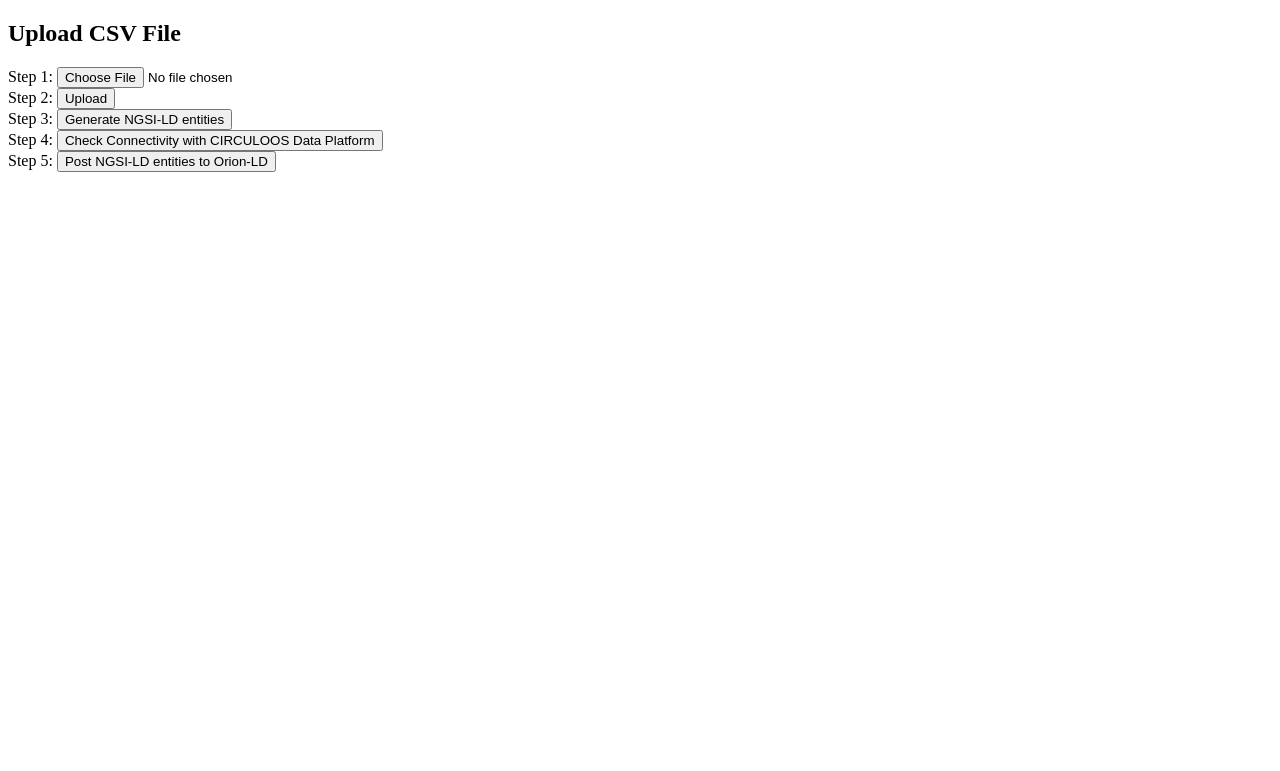
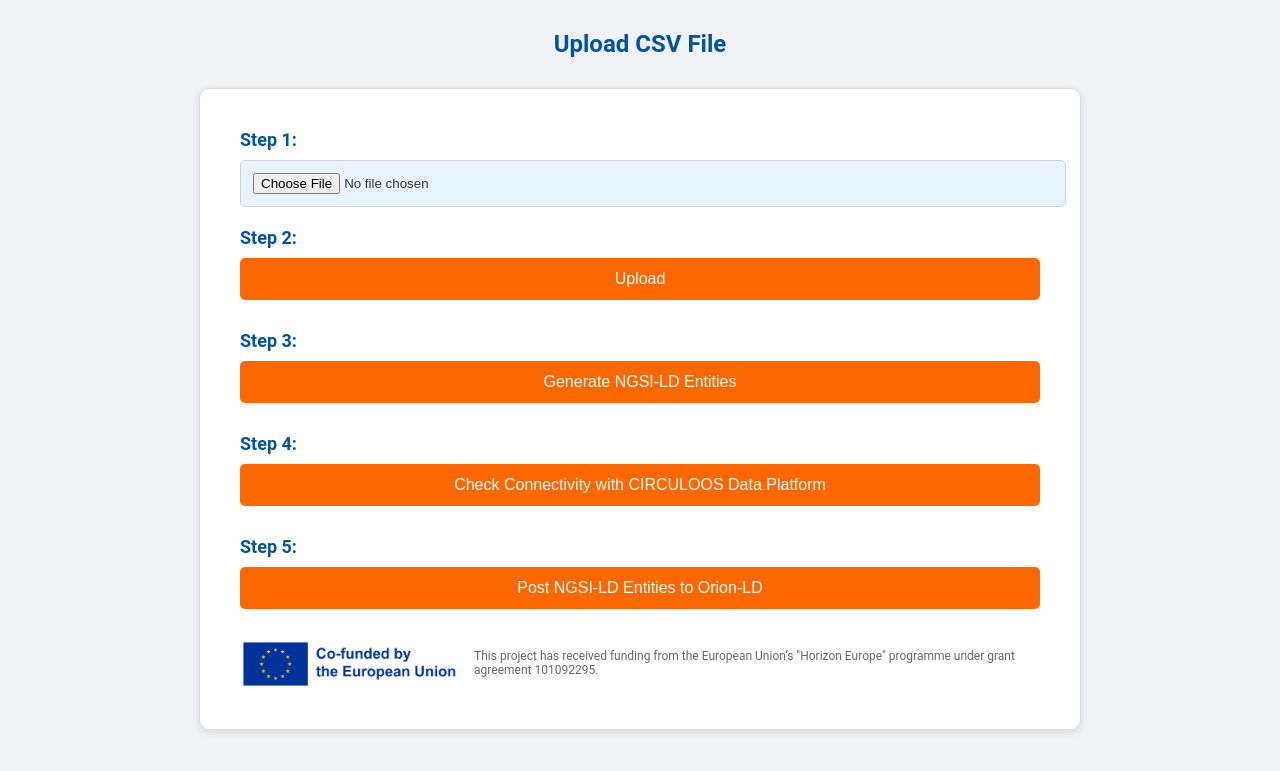
Before and after one commit to european-dynamics-rnd/circuloos-data-platform, a Flask app: page / in a window 1280 px wide. Shown: the top 771 px of the page. Run offline with Flask 3, Linux system fonts and the light colour scheme.

Commit message:
update the template

```diff
--- a/csv_NGSILD_Agent/templates/upload.html
+++ b/csv_NGSILD_Agent/templates/upload.html
@@ -4,23 +4,126 @@
 <head>
     <title>Upload CSV File</title>
     <style>
+        /* General Styles */
+        body {
+            font-family: 'Roboto', sans-serif;
+            background-color: #f0f2f5;
+            /* Light grey background */
+            margin: 0;
+            padding: 0;
+            color: #333;
+        }
+
+        h2 {
+            text-align: center;
+            margin-top: 30px;
+            color: #00549F;
+            /* Deep blue from CIRCULOOS site */
+        }
+
+        /* Container */
+        .container {
+            width: 80%;
+            max-width: 800px;
+            margin: 30px auto;
+            background-color: #fff;
+            padding: 40px;
+            box-shadow: 0 2px 8px rgba(0, 0, 0, 0.1);
+            border-radius: 10px;
+            border: 1px solid #dcdcdc;
+        }
+
+        /* Form Styles */
+        form {
+            margin-bottom: 30px;
+        }
+
+        .form-group {
+            margin-bottom: 20px;
+        }
+
+        .step-label {
+            font-size: 18px;
+            font-weight: bold;
+            margin-bottom: 10px;
+            display: block;
+            color: #00549F;
+            /* Deep blue */
+        }
+
+        input[type="file"] {
+            display: block;
+            width: 100%;
+            padding: 12px;
+            margin-top: 5px;
+            border: 1px solid #ced4da;
+            border-radius: 5px;
+            background-color: #e7f3ff;
+            /* Light blue background */
+        }
+
+        input[type="submit"] {
+            background-color: #FF6800;
+            /* Orange from CIRCULOOS site */
+            color: #ffffff;
+            border: none;
+            padding: 12px 20px;
+            font-size: 16px;
+            cursor: pointer;
+            border-radius: 5px;
+            width: 100%;
+        }
+
+        input[type="submit"]:hover {
+            background-color: #ff7e29;
+            /* Lighter orange on hover */
+        }
+
+        /* Preformatted Text */
         pre {
             white-space: pre-wrap;
-            /* Since CSS 2.1 */
-            white-space: -moz-pre-wrap;
-            /* Mozilla, since 1999 */
-            white-space: -pre-wrap;
-            /* Opera 4-6 */
-            white-space: -o-pre-wrap;
-            /* Opera 7 */
             word-wrap: break-word;
-            /* Internet Explorer 5.5+ */
-            background-color: #f4f4f4;
-            padding: 10px;
-            border: 1px solid #ddd;
+            background-color: #f0f2f5;
+            /* Light grey */
+            padding: 15px;
             border-radius: 5px;
+            border: 1px solid #ced4da;
+            color: #212529;
+        }
+
+        /* Footer and Message */
+        .message {
+            font-size: 16px;
+            color: #00549F;
+            font-weight: bold;
+        }
+
+        /* Button Focus and Hover */
+        input[type="submit"]:focus {
+            outline: none;
+            box-shadow: 0 0 0 2px #ff7e29;
+            /* Orange shadow on focus */
+        }
+
+        /* Funding Text */
+        .funding-text {
+            font-size: 12px;
+            color: #666;
+            margin-top: 10px;
+        }
+
+        /* Responsive Design */
+        @media (max-width: 576px) {
+            .container {
+                padding: 20px;
+            }
+
+            input[type="submit"] {
+                font-size: 14px;
+            }
         }
     </style>
+    <!-- Include jQuery -->
     <script src="https://ajax.googleapis.com/ajax/libs/jquery/3.5.1/jquery.min.js"></script>
     <script>
         $(document).ready(function () {
@@ -40,20 +143,17 @@
                 });
             });
 
-            // Handle the Post NGSI-LD form submission with AJAX
             $('form#checkConnectivity').submit(function (e) {
-                e.preventDefault(); // Prevent the form from submitting normally
+                e.preventDefault();
 
                 $.ajax({
                     url: '/check-connectivity',
                     type: 'POST',
                     success: function (response) {
-                        // Construct the message to display
                         let message = 'Responses: ' + response.responses;
                         if (response.error) {
                             message += '\nError: ' + response.error;
                         }
-                        // Show the message in a popup
                         alert(message);
                     },
                     error: function (xhr, status, error) {
@@ -67,35 +167,53 @@
 
 <body>
     <h2>Upload CSV File</h2>
+    <div class="container">
         <form id="fileUploadForm" method="post" enctype="multipart/form-data">
-        <div>
-            Step 1: <input type="file" name="file" accept=".csv">
+            <div class="form-group">
+                <label class="step-label">Step 1:</label>
+                <input type="file" name="file" accept=".csv">
             </div>
-        <div>
-            Step 2: <input type="submit" value="Upload">
+            <div class="form-group">
+                <label class="step-label">Step 2:</label>
+                <input type="submit" value="Upload">
             </div>
         </form>
 
-    <!-- New button for generating NGSI-LD entities -->
-    <form method="post" action="/generate-ngsi-ld" action="/">
-        Step 3: <input type="submit" value="Generate NGSI-LD entities">
+        <!-- Button for generating NGSI-LD entities -->
+        <form method="post" action="/generate-ngsi-ld">
+            <div class="form-group">
+                <label class="step-label">Step 3:</label>
+                <input type="submit" value="Generate NGSI-LD Entities">
+            </div>
         </form>
 
-    <!-- New button to check endpoint connectivity -->
+        <!-- Button to check endpoint connectivity -->
         <form id="checkConnectivity" method="post">
-        Step 4: <input type="submit" value="Check Connectivity with CIRCULOOS Data Platform">
+            <div class="form-group">
+                <label class="step-label">Step 4:</label>
+                <input type="submit" value="Check Connectivity with CIRCULOOS Data Platform">
+            </div>
         </form>
 
-    <!-- New button for generating NGSI-LD entities -->
+        <!-- Button for posting NGSI-LD entities -->
         <form method="post" action="/post-ngsi-ld">
-        Step 5: <input type="submit" value="Post NGSI-LD entities to Orion-LD">
+            <div class="form-group">
+                <label class="step-label">Step 5:</label>
+                <input type="submit" value="Post NGSI-LD Entities to Orion-LD">
+            </div>
         </form>
 
         {% if message %}
-    <p>
-    <pre>{{ message }}</pre>
-    </p>
+        <p class="message">{{ message }}</p>
         {% endif %}
+
+        <div style="display: flex; align-items: center;">
+            <img src="static/images/EN_Co-fundedbytheEU_RGB_POS.png" alt="Co-funded by the EU"
+                style="margin-right: 10px; height: 50px;">
+            <p class="funding-text">This project has received funding from the European Union’s "Horizon Europe" programme
+                under grant agreement 101092295.</p>
+        </div>
+    </div>
 
 </body>
 
```
Also changed, not shown: csv_NGSILD_Agent/static/images/EN_Co-fundedbytheEU_RGB_POS.png (added), csv_NGSILD_Agent/static/images/EN_Co-fundedbytheEU_RGB_WHITE-Outline.png (added). Lines whose indentation alone changed are shown as unchanged.
